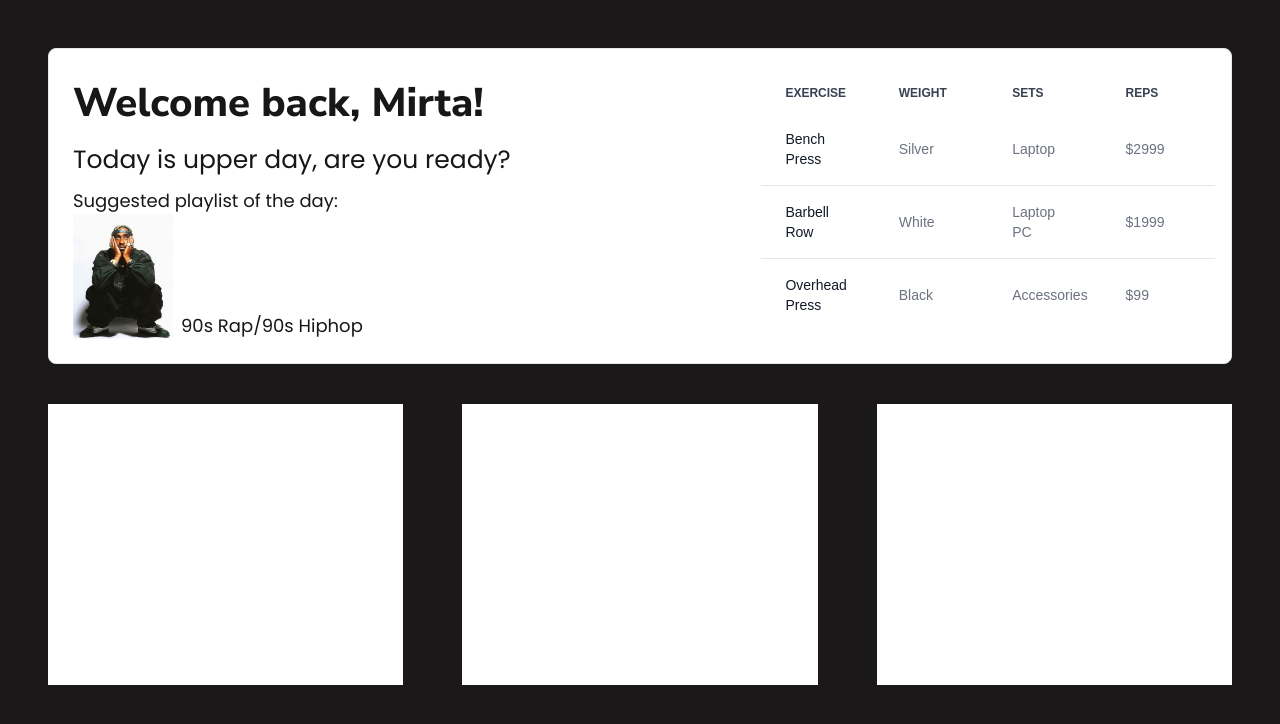
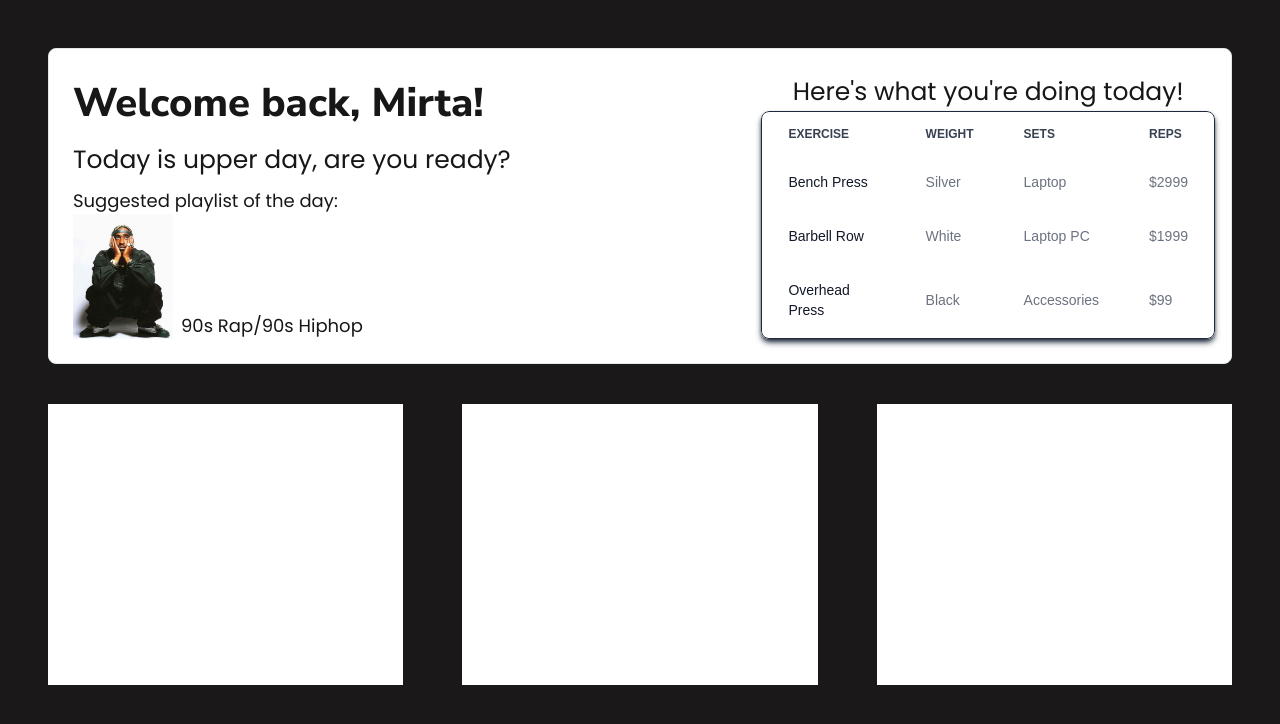
Before and after one commit to mirtakardum/workout-planner, a Next.js app: page / in a window 1280 px wide. Shown: the top 724 px of the page. Built offline with nearby package versions, Linux system fonts and the light colour scheme.

Commit message:
Styled workout table

```diff
--- a/components/HeroCard.js
+++ b/components/HeroCard.js
@@ -19,7 +19,10 @@ function HeroCard() {
                     </div>
                 </div>
             </div>
-            <WorkoutTable />
+            <div className="flex flex-col items-center justify-between">
+                <h2 className="font-poppins text-[25px]">Here's what you're doing today!</h2>
+                <WorkoutTable />
+            </div>
         </div>
 
         </>
--- a/components/WorkoutTable.js
+++ b/components/WorkoutTable.js
@@ -3,8 +3,8 @@
 function WorkoutTable(){
     return(
         <>
-        <div className="relative overflow-x-auto">
-            <table className="w-full table-fixed text-sm text-left rtl:text-right text-gray-500">
+        <div className="relative shadow-md rounded-lg shadow-slate-800 overflow-x-auto">
+            <table className="rounded-lg border border-separate border-tools-table-outline border-slate-800 border-1w-full table-fixed text-sm text-left rtl:text-right text-gray-500">
                 <thead className="text-xs text-gray-700 uppercase">
                     <tr>
                         <th scope="col" className="px-6 py-3">
```
